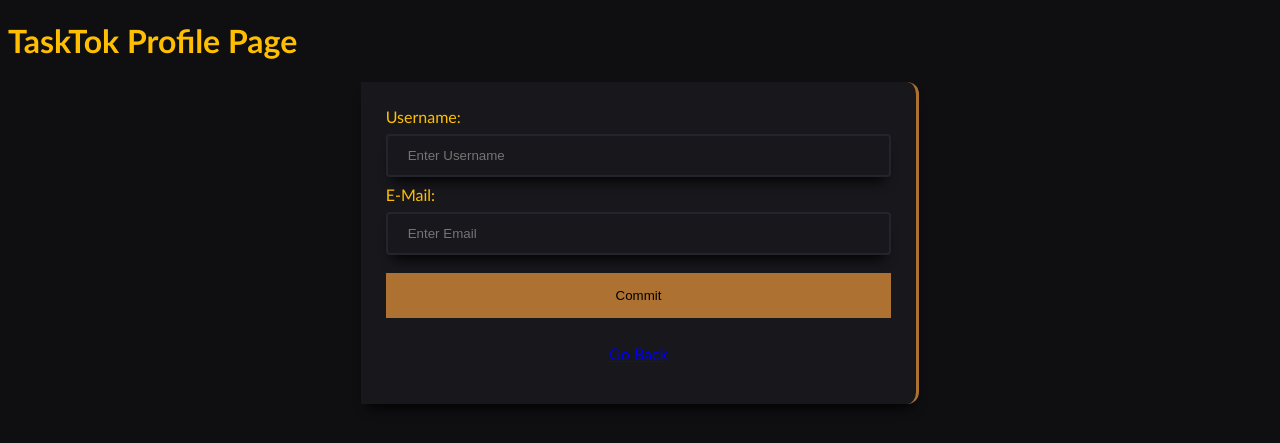
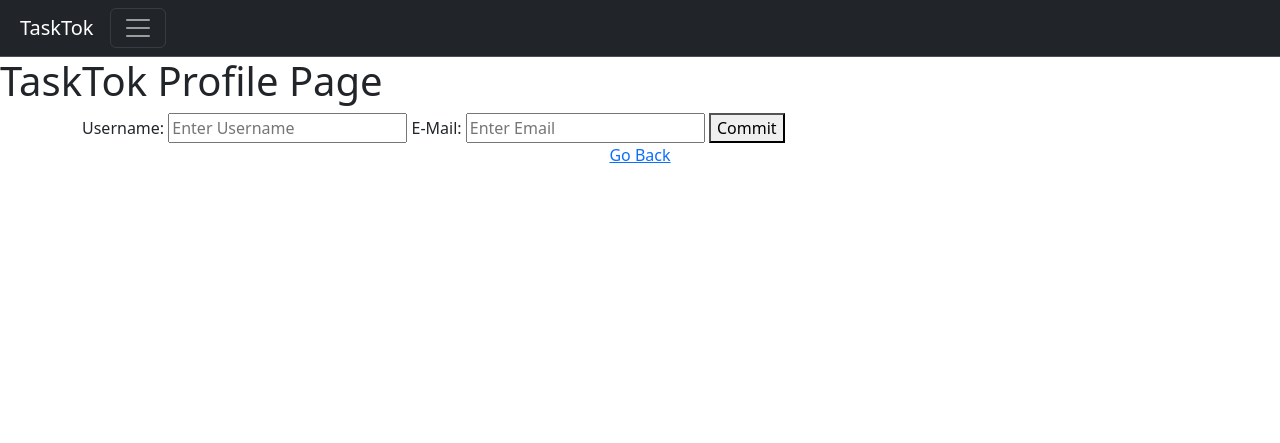
Before and after one commit to Good-Enough-Incorporated/TaskTok, a Flask app: template TaskTok/templates/settings.html in a window 1280 px wide. Shown: the top 443 px of the page. Run offline with Flask 3, Linux system fonts and the light colour scheme; the template is opened without the code that fills it, so the values that code supplies are empty; parts of the project's set-up code (start-up, migrations or seed data) failed here and were passed over.

Commit message:
nav bar working

```diff
--- a/TaskTok/templates/base.html
+++ b/TaskTok/templates/base.html
@@ -1,25 +1,52 @@
 <!doctype html>
 <html lang="en">
   <head>
-    <!--
+          <!-- Meta Tags --->
+      <meta charset="UTF-8">
+      <meta name="viewport" content="width=device-width, initial-scale=1.0">
 
-      <meta charset="utf-8">
-      <meta name="viewport" content="width=device-width, initial-scale=1">
-    -->
+
 
       <!-- Bootstrap CSS -->
-    <link href="https://cdn.jsdelivr.net/npm/bootstrap@5.3.2/dist/css/bootstrap.min.css" rel="stylesheet" integrity="sha384-T3c6CoIi6uLrA9TneNEoa7RxnatzjcDSCmG1MXxSR1GAsXEV/Dwwykc2MPK8M2HN" crossorigin="anonymous">
+      <link href="https://cdn.jsdelivr.net/npm/bootstrap@5.3.2/dist/css/bootstrap.min.css"
+              rel="stylesheet"
+              integrity="sha384-T3c6CoIi6uLrA9TneNEoa7RxnatzjcDSCmG1MXxSR1GAsXEV/Dwwykc2MPK8M2HN"
+              crossorigin="anonymous">
+
+      <!--- Title Settings --->
+      <title>{% block title %}TaskTok{% endblock %}</title>
+
+      {% block stylesheets %}{% endblock stylesheets %}
 
 
-    <title>{% block title %}{% endblock %}</title>
-    {% block style %}
-    {% endblock %}
   </head>
     <body>
-    {% block body %}
+          {% include 'navigation.html' %}
+
+        <header>
+
+        </header>
+
+        <main>
+             {% block content %}
+            <!-- Main content of the page -->
             {% endblock %}
-    <!-- Bootstrap JS Bundle -->
-    <script src="https://cdn.jsdelivr.net/npm/bootstrap@5.3.2/dist/js/bootstrap.bundle.min.js" integrity="sha384-C6RzsynM9kWDrMNeT87bh95OGNyZPhcTNXj1NW7RuBCsyN/o0jlpcV8Qyq46cDfL" crossorigin="anonymous"></script>
+        </main>
+
+        <footer>
+        {% block footer %}
+        <!-- Footer content -->
+        {% endblock %}
+        </footer>
+
+        {% block scripts %}
+        <!-- JavaScript files -->
+            <script src="https://cdn.jsdelivr.net/npm/bootstrap@5.3.2/dist/js/bootstrap.bundle.min.js"
+                    integrity="sha384-C6RzsynM9kWDrMNeT87bh95OGNyZPhcTNXj1NW7RuBCsyN/o0jlpcV8Qyq46cDfL"
+                    crossorigin="anonymous"></script>
             <script src="{{ url_for('static', filename='js/jquery-3.7.1.min.js') }}"></script>
+            <script src="{{ url_for('static', filename='js/apiRequests/functions.js') }}"></script>
+
+        {% endblock %}
     </body>
 </html>
--- a/TaskTok/templates/home.html
+++ b/TaskTok/templates/home.html
@@ -524,6 +524,5 @@ border-bottom: 0px solid #444444;
         </div>
 
     </div>
-    <script src="{{ url_for('static', filename='js/apiRequests/functions.js') }}"></script>
 </body>
 {% endblock %}
--- a/TaskTok/templates/navigation.html
+++ b/TaskTok/templates/navigation.html
@@ -1,26 +1,27 @@
-<div class=mynavbar>
-<header>
-   <nav>
-     <div>
+<nav class="navbar bg-dark border-bottom border-body" data-bs-theme="dark">
+  <div class="container-fluid">
+    <!-- Container for Toggle and Brand -->
+    <div class="d-flex align-items-center">
 
-      <div class="leftwebgeneratedatetime">
+        <!-- Navbar Brand -->
+      <a class="navbar-brand ms-2" href="#">TaskTok</a>
+      <!-- Toggle Button -->
+      <button class="navbar-toggler" type="button" data-bs-toggle="collapse"
+              data-bs-target="#navbarNavAltMarkup" aria-controls="navbarNavAltMarkup"
+              aria-expanded="false" aria-label="Toggle navigation">
+        <span class="navbar-toggler-icon"></span>
+      </button>
 
-        {% for link in nav%}
-        <a href="{{ link.url }}">{{ link.name }}</a>
-        {% endfor %}
+
+    </div>
+
+    <!-- Navbar Links -->
+    <div class="collapse navbar-collapse" id="navbarNavAltMarkup">
+      <div class="navbar-nav">
+        <a class="nav-link active" aria-current="page" href={{ url_for('views.home') }}>Home</a>
+        <a class="nav-link" href={{ url_for('views.user_settings') }}>Settings</a>
+        <a class="nav-link disabled" aria-disabled="true">Admin</a>
       </div>
-
-      <div class="webgeneratedatetime">
-
-        {% if session['is_loggedin'] == True %}
-        <a href="{{ url_for('auth.logout', logout='logout') }}">Log Out</a>
-        <label class="webstatus">|</label>
-        <a href="{{ url_for('auth.updatePassword', username=session['username']) }}">Update Password</a>
-        <label class="webstatus">|</label>
-        <a href="{{ url_for('profile') }}">Profile</a>
-        {% endif %}
-        <label class="webstatus">Web site generated at: {{pythondatetime}}</label>
-      </div>
-  </nav>
-</header>
-</div>
+    </div>
+  </div>
+</nav>
--- a/TaskTok/templates/settings.html
+++ b/TaskTok/templates/settings.html
@@ -1,104 +1,19 @@
-<!DOCTYPE html>
-<html lang="en">
-<head>
-    <meta charset="UTF-8">
-    <meta name="viewport" content="width=device-width, initial-scale=1.0">
-    <title>Profile</title>
-    <link>
-</head>
-<style>
-	Body {
-		font-family: Calibri, Helvetica, sans-serif;
-		color: #FFBF00;
-		background: #0F0F12 ;
-		}
+{% extends "base.html" %}
 
-	h1{
-		color: #FFBF00;
-		}
-	button {
-		background-color: #ad7231 ;
-		width: 100%;
-		color: black;
-		padding: 15px;
-		margin: 10px 0px;
-		border: none;
-		cursor: pointer;
-		position: relative;
-		}
+{% block title %}User Settings{% endblock %}
 
-	input[type=text], input[type=password] {
-		width: 100%;
-		background: #17171c;
-		color: white;
-		margin: 8px 0;
-		padding: 12px 20px;
-		display: inline-block;
-		box-sizing: border-box;
-		border: 2px solid rgba(51,51,61,0.48);
-		border-radius: 4px;
-		-webkit-box-shadow: 0px 10px 13px -7px #000000, 5px 5px 4px 1px rgba(0,0,0,0);
-		box-shadow: 0px 10px 13px -7px #000000, 5px 5px 4px 1px rgba(0,0,0,0);
-		}
+{% block head %}
 
-	button:hover {
-		opacity: 0.5;
+{% endblock %}
 
-		}
-
-	.cancelbtn {
-		position: relative;
-		width: auto;
-		padding: 10px 18px;
-		margin: 10px 5px;
-		float: center;
-		}
-
-	.container {
-		position: relative;
-		padding: 25px;
-		background: #17171c;
-		min-width: 400px;
-		width: 40%;
-		margin: auto;
-		border-right: 3px inset #ad7231;
-		border-radius: 0px 12px 12px 0px;
-	-webkit-box-shadow: 0px 10px 13px -7px #000000, 5px 5px 15px 5px rgba(0,0,0,0);
-	box-shadow: 0px 10px 13px -7px #000000, 5px 5px 15px 5px rgba(0,0,0,0);
-		}
-		.toast-container {
-
-		display: block;
-		visibility: visible; /* Moved visibility here */
-		background-color: #0a0a0a;
-		color: #fff;
-		text-align: center;
-		border-radius: 2px;
-		padding: 16px;
-		position: fixed;
-		/*z-index: 1;*/
-		margin: auto;
-		width: auto;
-		bottom: 30px;
-		font-size: 17px;
-	}
-	.flash-animate {
-	  animation: slideDown 0.5s ease forwards;
-	}
-</style>
-<body>
+{% block content %}
     <header>
         <h1>TaskTok Profile Page</h1>
     </header>
 
-    <nav>
-
-    </nav>
     <div class="container">
         <main>
-
             <form action="{{ url_for('views.user_settings') }}" method="post">
-
                 <label>Username: </label>
                 <input type="text" placeholder="Enter Username" name="username" id="username" value="{{username}}" required>
 
@@ -106,22 +21,17 @@
                 <input type="text" placeholder="Enter Email" name="email" id="email" value="{{email}}" required>
                 <input type="hidden" name="csrf_token" value="{{ csrf_token }}">
 
-				<button  class="submit" type="submit" name="register_button" value="register_button">Commit</button>
+                <button class="submit" type="submit" name="register_button" value="register_button">Commit</button>
                 <p class="purpose" align="center"> <a href="{{url_for('views.home')}}">Go Back</a></p>
-
             </form>
-
         </main>
     </div>
+
     <aside>
-
+        <!-- Aside content if any -->
     </aside>
 
     <footer>
-
+        <!-- Footer content -->
     </footer>
-
-
-    <script></script>
-</body>
-</html>
+{% endblock %}
```
Lines whose indentation alone changed are shown as unchanged.
